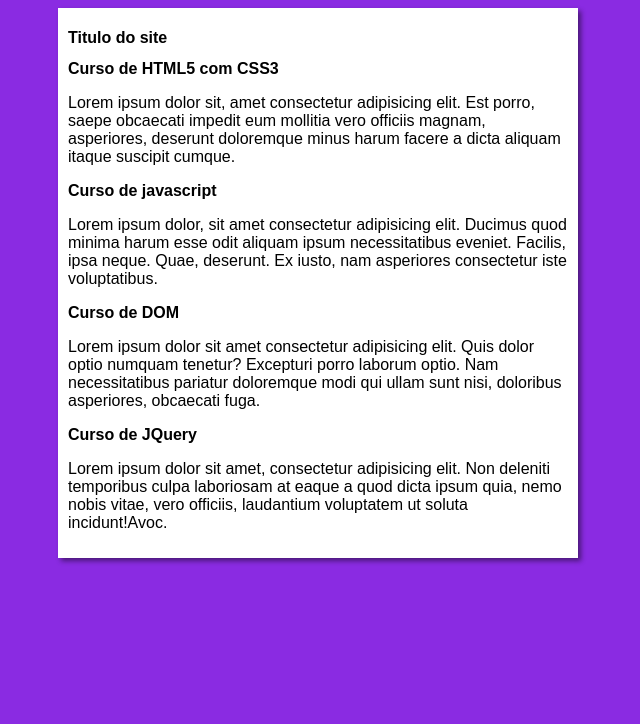
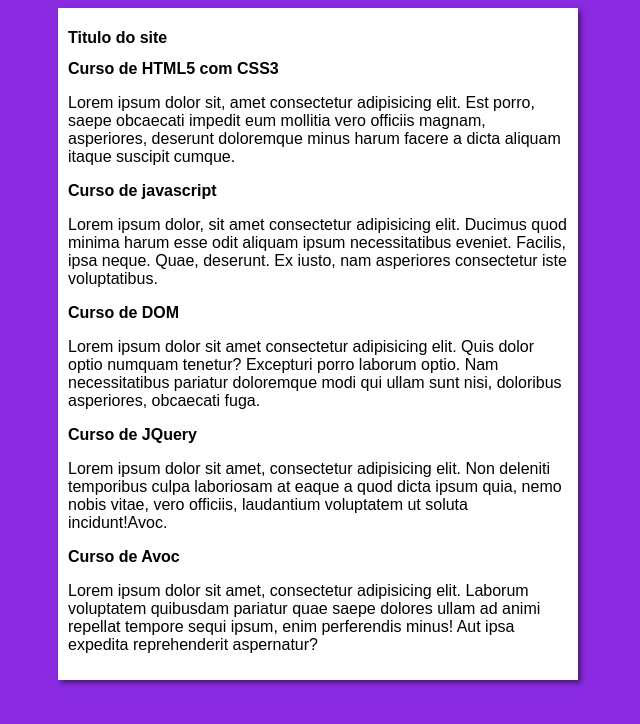
Before and after one commit to victorcova/Projeto-site, a plain HTML site: page index.html in a window 1280 px wide. Shown: the whole page, without its empty margins (322-962 px from the left). Drawn offline with Linux system fonts and the light colour scheme.

Commit message:
add curso avocupdate

```diff
--- a/index.html
+++ b/index.html
@@ -34,6 +34,11 @@
             <p>Lorem ipsum dolor sit amet, consectetur adipisicing elit. Non deleniti temporibus culpa laboriosam at eaque a quod dicta ipsum quia, nemo nobis vitae, vero officiis, laudantium voluptatem ut soluta incidunt!Avoc.</p>
         </article>
 
+        <article>
+            <h2>Curso de Avoc</h2>
+            <p>Lorem ipsum dolor sit amet, consectetur adipisicing elit. Laborum voluptatem quibusdam pariatur quae saepe dolores ullam ad animi repellat tempore sequi ipsum, enim perferendis minus! Aut ipsa expedita reprehenderit aspernatur?</p>
+        </article>
+
     </main>
 
 </body>
```
